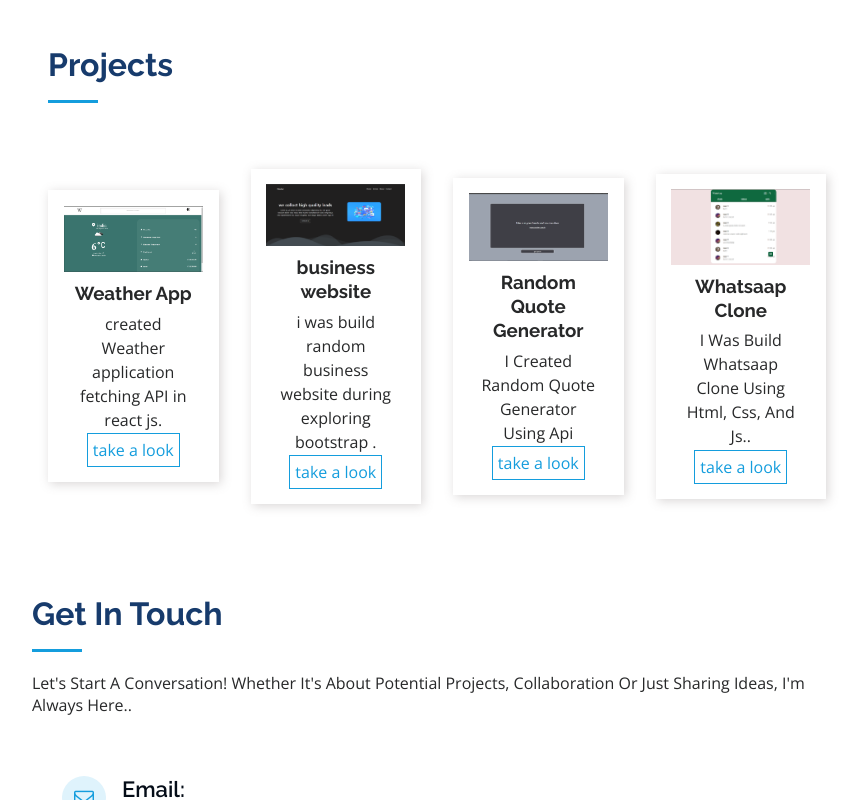
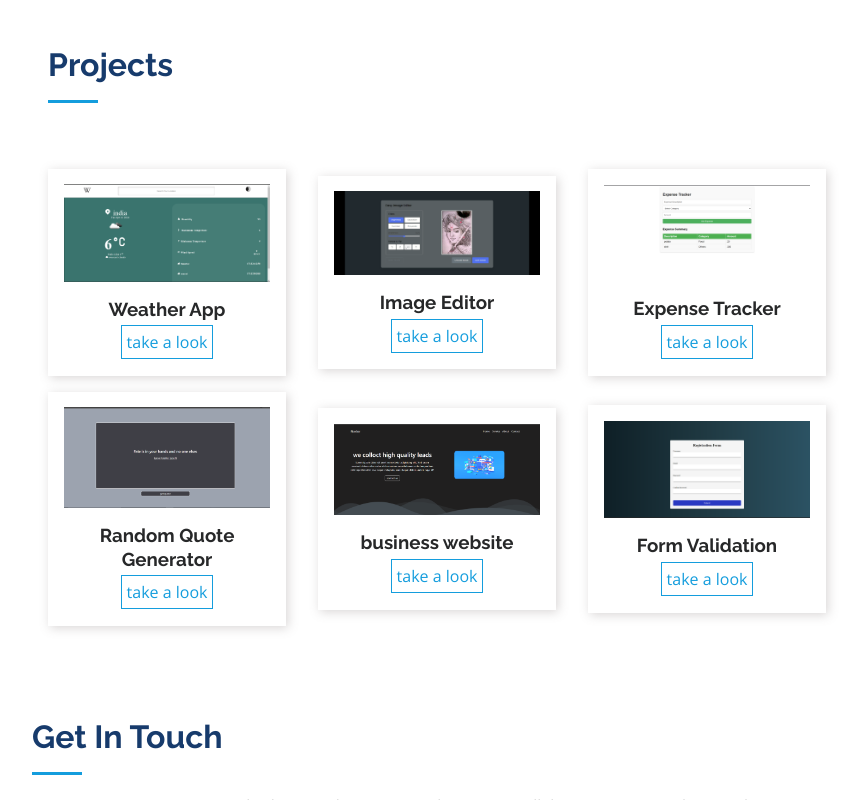
Before and after one commit to Ankesh22nov/MyPortfolio, a plain HTML site: page index.html in a window 1280 px wide. Shown: the part 2000-2800 px from the top of the page, without its empty margins (353-1215 px from the left). Drawn offline with nearby package versions, Linux system fonts and the light colour scheme.

Commit message:
Add files via upload

```diff
--- a/index.html
+++ b/index.html
@@ -26,12 +26,12 @@
     </div>
 
     <!-- ======= Header ======= -->
-    <header id="header" data-aos="fade-right"  data-aos-duration="1000">
-        <div class="d-flex flex-column" data-aos="fade-right"  data-aos-duration="1500">
+    <header id="header" data-aos="fade-right" data-aos-duration="1000">
+        <div class="d-flex flex-column" data-aos="fade-right" data-aos-duration="1500">
             <div class="profile ">
                 <img src="profile...jpg" alt="" class="img-fluid rounded-circle">
                 <h1 class="text-light"><a href="index.html">Ankesh Kaneriya</a></h1>
-                <div class="social-links mt-3 text-center" data-aos="fade-up"  data-aos-duration="1000" aos-delay="1000">
+                <div class="social-links mt-3 text-center" data-aos="fade-up" data-aos-duration="1000" aos-delay="1000">
                     <a target="_blank"
                         href="https://www.linkedin.com/in/ankesh-kaneriya-04a940292?utm_source=share&utm_campaign=share_via&utm_content=profile&utm_medium=android_appndroid_app"
                         class="linkedin"><i class="fa fa-linkedin"></i></a>
@@ -45,9 +45,9 @@
                 </div>
             </div>
 
-            <nav id="navbar" class="nav-menu navbar" >
+            <nav id="navbar" class="nav-menu navbar">
                 <ul>
-                    <li ><a href="#hero" class="nav-link scrollto active"><i class="fa fa-home"></i>
+                    <li><a href="#hero" class="nav-link scrollto active"><i class="fa fa-home"></i>
                             <span>Home</span></a></li>
                     <li><a href="#about" class="nav-link scrollto"><i class="fa fa-user"></i> <span>About</span></a>
                     </li>
@@ -62,9 +62,8 @@
 
     <!-- ======= Hero Section ======= -->
     <section id="hero" class="d-flex flex-column justify-content-center align-items-center">
-        <div class="hero-container"
-        data-aos="fade-up" data-aos-duration="1000">
-               <div id="text" ></div>
+        <div class="hero-container" data-aos="fade-up" data-aos-duration="1000">
+            <div id="text"></div>
         </div>
     </section><!-- End Hero -->
 
@@ -92,13 +91,17 @@
                                 <div class="col-lg-6">
                                     <ul>
                                         <li><i class="bi bi-chevron-right"></i> <strong>Birthday:</strong>
-                                            <span>22 nov 2002</span></li>
+                                            <span>22 nov 2002</span>
+                                        </li>
                                         <li><i class="bi bi-chevron-right"></i> <strong>Email:</strong>
-                                            <span>ankeshkaneriya@gmail.coms</span></li>
+                                            <span>ankeshkaneriya@gmail.coms</span>
+                                        </li>
                                         <li><i class="bi bi-chevron-right"></i> <strong>City:</strong>
-                                            <span>Mandsour M.P</span></li>
+                                            <span>Mandsour M.P</span>
+                                        </li>
                                         <li><i class="bi bi-chevron-right"></i> <strong>Freelance:</strong>
-                                                <span>Available</span></li>
+                                            <span>Available</span>
+                                        </li>
                                     </ul>
                                 </div>
                             </div>
@@ -211,57 +214,71 @@
                         <h2>Projects</h2>
                     </div>
                     <div class="projects row">
-                         <div class="card col-6 col-sm-12 bg-transparent p-3"  data-aos="fade-right"
+                        <div class="card col-6 col-sm-12 bg-transparent p-3" data-aos="fade-right"
                             data-aos-duration="900">
                             <div>
                                 <img src="ss4.png" class="card-img-top p-3" />
                             </div>
                             <div class="card-body">
                                 <h3 class="card-title">Weather App</h3>
-                                <p class="card-text">created Weather application fetching API in react js.
-                                </p>
                                 <a href="https://weather-six-steel.vercel.app" target="_blank"
                                     class="btn btn-primary">take a look</a>
                             </div>
                         </div>
-
-                        <div class="card col-6 col-sm-12 bg-transparent p-3"  data-aos="fade-right"
+                        <div class="card  col-12 bg-transparent p-3" data-aos="fade-up" data-aos-duration="900">
+                            <div>
+                                <img src="ss5.png" class="card-img-top p-3" />
+                            </div>
+                            <div class="card-body">
+                                <h3 class="card-title">Image Editor</h3>
+                                <a href="https://ankesh22nov.github.io/Image-Editor/" target="_blank"
+                                    class="btn btn-primary">take a look</a>
+                            </div>
+                        </div>
+                        <div class="card  col-12 bg-transparent p-3" data-aos="fade-left" data-aos-duration="900">
+                            <div>
+                                <img src="ss6.png" class="card-img-top p-3" />
+                            </div>
+                            <div class="card-body">
+                                <h3 class="card-title">Expense Tracker</h3>
+                                <a href=" https://ankesh22nov.github.io/Expense-Tracker/" target="_blank"
+                                    class="btn btn-primary">take a look</a>
+                            </div>
+                        </div>
+                    </div>
+                    <div class="projects row">
+                        <div class="card  col-6 col-sm-12 bg-transparent p-3" data-aos="fade-left"
+                            data-aos-duration="900">
+                            <div>
+                                <img src="ss3.jpg" class="card-img-top p-3" />
+                            </div>
+                            <div class="card-body">
+                                <h3 class="card-title">Random Quote Generator</h3>
+                                <a href="https://ankesh22nov.github.io/RandomQuotGaneretor/" target="_blank"
+                                    class="btn btn-primary">take a look</a>
+                            </div>
+                        </div>
+                        <div class="card col-6 col-sm-12 bg-transparent p-3" data-aos="fade-up"
                             data-aos-duration="900">
                             <div>
                                 <img src="ss1.png" class="card-img-top p-3" />
                             </div>
                             <div class="card-body">
                                 <h3 class="card-title">business website</h3>
-                                <p class="card-text">i was build random business website during exploring bootstrap .
-                                </p>
                                 <a href="https://ankesh22nov.github.io/bootstrap5.github.io" target="_blank"
                                     class="btn btn-primary">take a look</a>
                             </div>
                         </div>
-                        <div class="card  col-6 col-sm-12 bg-transparent p-3"  data-aos="fade-left"
+                        <div class="card col-6 col-sm-12 bg-transparent p-3" data-aos="fade-left"
                             data-aos-duration="900">
                             <div>
-                                <img src="ss3.jpg" class="card-img-top p-3" />
+                                <img src="ss7.png" class="card-img-top p-3" />
                             </div>
                             <div class="card-body">
-                                <h3 class="card-title">Random Quote Generator</h3>
-                                <p class="card-text">I Created Random Quote Generator Using Api
-                                </p>
-                                <a href="https://ankesh22nov.github.io/RandomQuotGaneretor/" target="_blank"
+                                <h3 class="card-title">Form Validation</h3>
+                                <a href=" https://ankesh22nov.github.io/Form-Validation/" target="_blank"
                                     class="btn btn-primary">take a look</a>
                             </div>
-                        </div>
-                        <div class="card  col-6 col-sm-12 bg-transparent p-3"  data-aos="fade-left"
-                            data-aos-duration="900">
-                            <div>
-                                <img src="ss2.png" class="card-img-top p-3" />
-                            </div>
-                            <div class="card-body">
-                                <h3 class="card-title">Whatsaap Clone</h3>
-                                <p class="card-text">I Was Build Whatsaap Clone Using Html, Css, And Js..
-                                </p>
-                                <a href=" https://ankesh22nov.github.io/whatsapClone.github.io/" target="_blank"
-                                    class="btn btn-primary">take a look</a>
                         </div>
                     </div>
                 </div>
@@ -276,33 +293,35 @@
         <section id="contact" class="contact">
             <div class="container">
 
-                <div class="section-title" data-aos="fade-up"  data-aos-duration="1000">
+                <div class="section-title" data-aos="fade-up" data-aos-duration="1000">
                     <h2>Get In Touch</h2>
                     <p>Let's Start A Conversation! Whether It's About Potential Projects, Collaboration Or Just Sharing
                         Ideas, I'm Always Here..</p>
                 </div>
 
-                <div class="row" data-aos="fade-up"  data-aos-duration="1000">
+                <div class="row" data-aos="fade-up" data-aos-duration="1000">
 
                     <div class="col-lg-5 d-flex align-items-stretch">
                         <div class="info">
                             <div class="email">
                                 <i class="fa fa-envelope-o"></i>
                                 <h4>Email:</h4>
-                                <p><a href="mailto:ankeshkaneriya@gmail.com" target="_blank">ankeshkaneriya@gmail.com</a></p>
+                                <p><a href="mailto:ankeshkaneriya@gmail.com"
+                                        target="_blank">ankeshkaneriya@gmail.com</a></p>
                             </div>
 
                             <div class="phone">
                                 <i class="fa fa-phone"></i>
                                 <h4>Call:</h4>
                                 <!-- <p>+91 8462006521</p> -->
-                                <p>DM me On My LinkedIn Account For Contact With Me Via Call    </p>
+                                <p>DM me On My LinkedIn Account For Contact With Me Via Call </p>
                             </div>
 
                             <div class="phone">
                                 <i class="fa fa-linkedin"></i>
                                 <h4>LinkedIn:</h4>
-                                <p><a href="https://www.linkedin.com/in/ankesh-kaneriya-04a940292?utm_source=share&utm_campaign=share_via&utm_content=profile&utm_medium=android_appndroid_app" target="_blank">
+                                <p><a href="https://www.linkedin.com/in/ankesh-kaneriya-04a940292?utm_source=share&utm_campaign=share_via&utm_content=profile&utm_medium=android_appndroid_app"
+                                        target="_blank">
                                         linkedin</a>
                                 </p>
                             </div>
--- a/style.css
+++ b/style.css
@@ -500,7 +500,7 @@ width: 200px;
     box-shadow: 5px 5px 10px rgba(87, 84, 84, 0.322)
 
   }
-  .card-text{
+  .card-title{
     margin: 5%;
   }
   .card-body{
@@ -527,7 +527,9 @@ width: 200px;
 
   .contact .info {
     padding: 30px;
+    background: #fff;
     width: 100%;
+    box-shadow: 0 0 24px 0 rgba(0, 0, 0, 0.12);
   }
 
   .contact .info i {
```
Also changed, not shown: profile2.jpg (added), ss5.png (added), ss6.png (added), ss7.png (added). Lines whose indentation alone changed are shown as unchanged.
